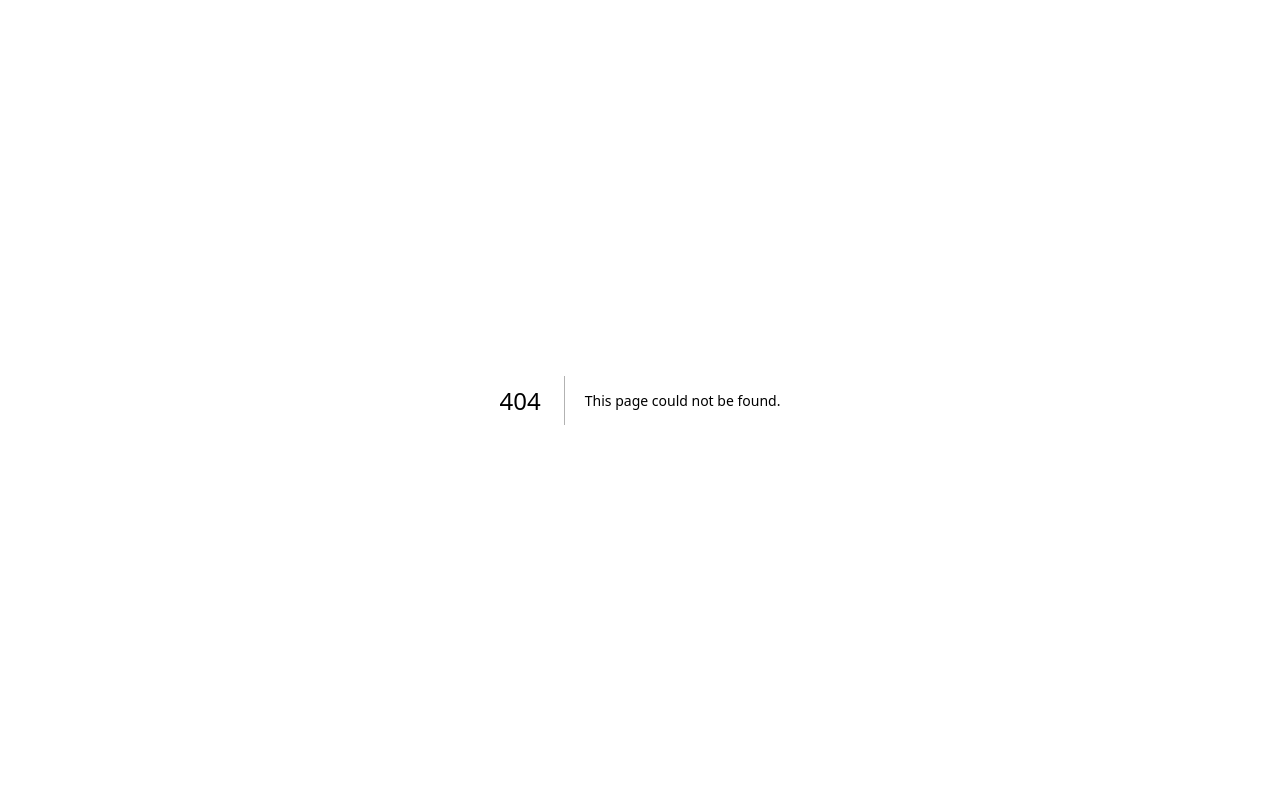
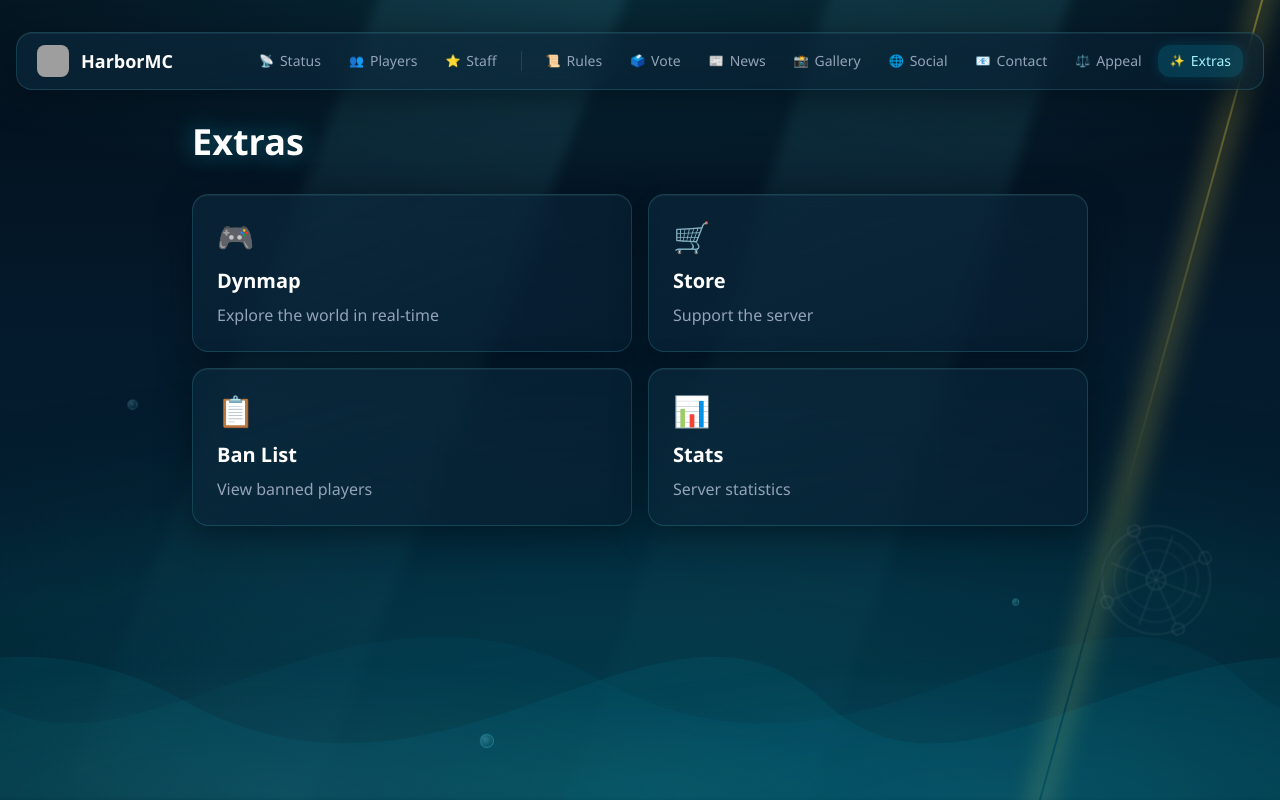
Before and after one commit to VideoHarbor2115/harbor-dashboard, a Next.js app: page /extras in a window 1280 px wide. Before the commit this address had no page. Built offline with nearby package versions, Linux system fonts and the light colour scheme; grey boxes are pictures that could not be loaded.

Commit message:
Add extras page

```diff
--- /dev/null
+++ b/src/app/extras/page.tsx
@@ -0,0 +1,46 @@
+'use client';
+
+import Navbar from '@/components/Navbar';
+import SeaBackground from '@/components/SeaBackground';
+import { useServerStatus } from '@/components/ServerStatusContext';
+
+export default function Extras() {
+  const { isOnline } = useServerStatus();
+
+  return (
+    <main className="relative min-h-screen overflow-hidden px-4 py-8 text-slate-100">
+      <SeaBackground isOffline={!isOnline} />
+      <Navbar />
+
+      <div className="mx-auto max-w-4xl">
+        <h1 className="mb-8 text-4xl font-bold text-white text-glow">Extras</h1>
+
+        <div className="grid gap-4 md:grid-cols-2">
+          <a href="#" className="glass-card rounded-2xl p-6 hover:border-cyan-400/50 transition">
+            <div className="text-3xl mb-3">🎮</div>
+            <h2 className="text-xl font-semibold text-white">Dynmap</h2>
+            <p className="mt-2 text-slate-400">Explore the world in real-time</p>
+          </a>
+
+          <a href="#" className="glass-card rounded-2xl p-6 hover:border-cyan-400/50 transition">
+            <div className="text-3xl mb-3">🛒</div>
+            <h2 className="text-xl font-semibold text-white">Store</h2>
+            <p className="mt-2 text-slate-400">Support the server</p>
+          </a>
+
+          <a href="#" className="glass-card rounded-2xl p-6 hover:border-cyan-400/50 transition">
+            <div className="text-3xl mb-3">📋</div>
+            <h2 className="text-xl font-semibold text-white">Ban List</h2>
+            <p className="mt-2 text-slate-400">View banned players</p>
+          </a>
+
+          <a href="#" className="glass-card rounded-2xl p-6 hover:border-cyan-400/50 transition">
+            <div className="text-3xl mb-3">📊</div>
+            <h2 className="text-xl font-semibold text-white">Stats</h2>
+            <p className="mt-2 text-slate-400">Server statistics</p>
+          </a>
+        </div>
+      </div>
+    </main>
+  );
+}
--- a/src/components/Navbar.tsx
+++ b/src/components/Navbar.tsx
@@ -28,6 +28,7 @@ const navGroups: NavGroup[] = [
       { href: '/social', label: 'Social', icon: '🌐' },
       { href: '/contact', label: 'Contact', icon: '📧' },
       { href: '/ban-appeal', label: 'Appeal', icon: '⚖️' },
+      { href: '/extras', label: 'Extras', icon: '✨' },
     ],
   },
 ];
```
